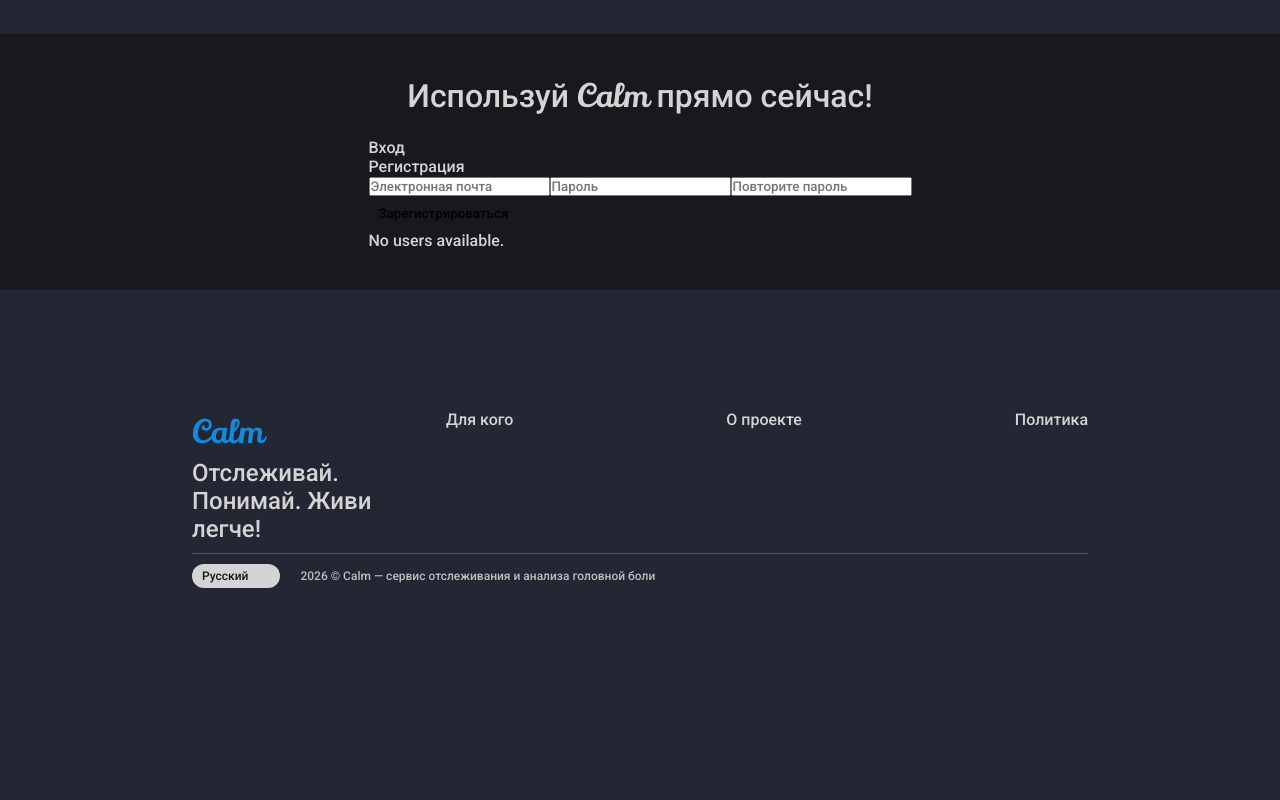
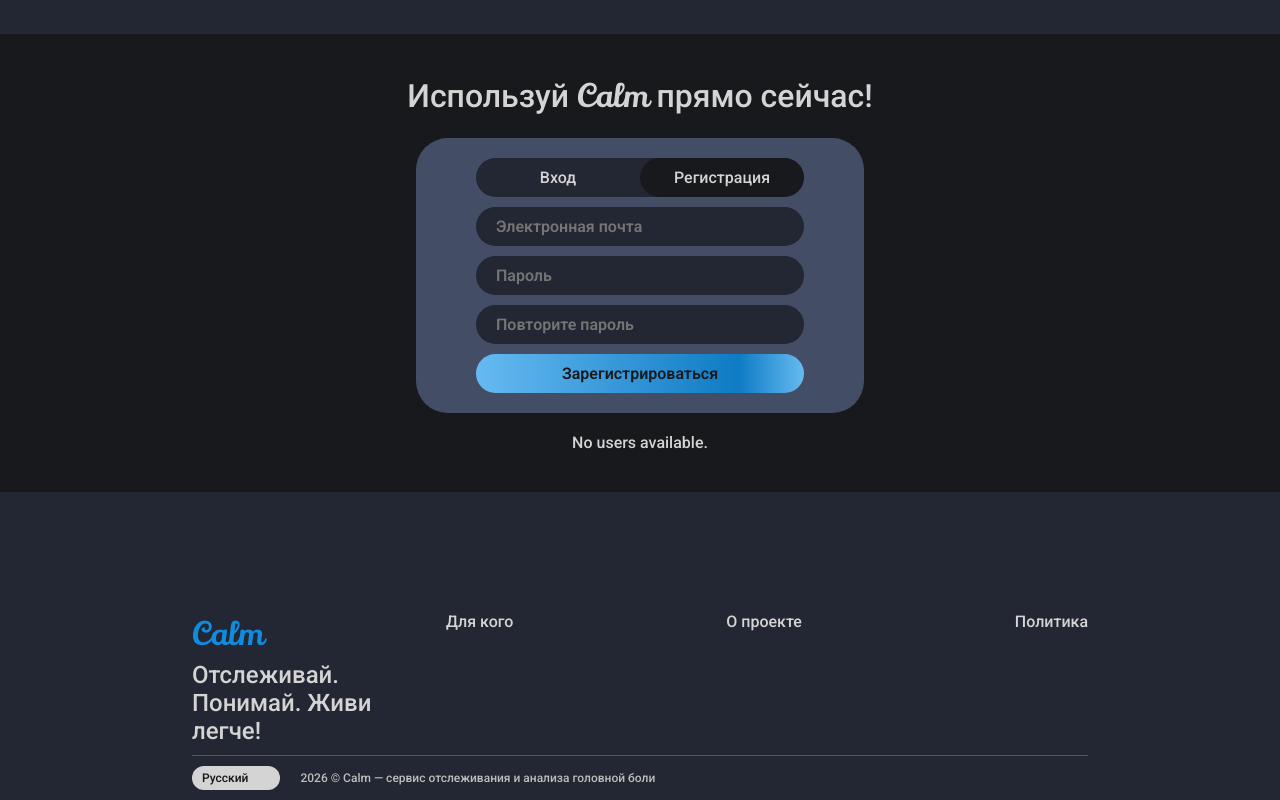
Before and after one commit to godmozzarella/calm-project, a React (Vite) app: page / in a window 1280 px wide. Shown: the part 3331-4131 px from the top of the page. Before the commit the page ends 3929 px from the top, so only its background shows below. Built offline with nearby package versions, Linux system fonts and the light colour scheme; some icons are missing.

Commit message:
Добавил компонент формы регистрации и авторизации, и компонент поля ввода

```diff
--- a/src/components/AddUser/AddUser.jsx
+++ b/src/components/AddUser/AddUser.jsx
@@ -1,6 +1,6 @@
 import { useState } from 'react';
 
-import Form from '../Form/Form'
+import Form from '../RegAndLogForm/RegAndLogForm'
 
 const AddUser = (props) =>{
 
@@ -11,8 +11,6 @@ const AddUser = (props) =>{
     const [password, setPassword] = useState('');
     const [confirmPassword, setConfirmPassword] = useState('');
     const [email, setEmail] = useState('');
-
-    const [activeTab, setActiveTab] = useState('register');
 
 
     const handleAdd = (e) => {
@@ -35,57 +33,15 @@ const AddUser = (props) =>{
     };
 
     return (
-        <div className="auth-wrapper" onSubmit={handleAdd}>
-            <div className="tab-switcher">
-                <div
-                    className={`tab ${activeTab === 'login' ? 'active' : ''}`}
-                    onClick={() => setActiveTab('login')}
-                >
-                    Вход
-                </div>
-                <div
-                    className={`tab ${activeTab === 'register' ? 'active' : ''}`}
-                    onClick={() => setActiveTab('register')}
-                >
-                    Регистрация
-                </div>
-                <div className="tab-slider" style={{ left: activeTab === 'register' ? '50%' : '0%' }}></div>
-            </div>
-
-
-            {activeTab === 'register' && ( <form>
-                <input  type="email"
-                        placeholder="Электронная почта"
-                        value={email}
-                        onChange={(e) => setEmail(e.target.value)}/>
-                <input  type="password"
-                        placeholder="Пароль"
-                        value={password}
-                        onChange={(e) => setPassword(e.target.value)}/>
-                <input  type="password"
-                        placeholder="Повторите пароль"
-                        value={confirmPassword}
-                        onChange={(e) => setConfirmPassword(e.target.value)}/>
-                <button className='contrast-btn'>Зарегистрироваться</button>
-
-            </form>
-            )}
-
-            {activeTab === 'login' && ( <form>
-
-                <Form/>
-                <input  type="email"
-                        placeholder="Электронная почта"
-                        value={email}
-                        onChange={(e) => setEmail(e.target.value)}/>
-                <input  type="text"
-                        placeholder="Пароль"
-                        value={password}
-                        onChange={(e) => setPassword(e.target.value)}/>
-                <button className='contrast-btn'>Войти</button>
-            </form>
-            )}
-        </div>
+        <Form
+            handleAdd={handleAdd}
+            email={email}
+            setEmail={(e) => setEmail(e.target.value)}
+            password={password}
+            setPassword={(e) => setPassword(e.target.value)}
+            confirmPassword={confirmPassword}
+            setConfirmPassword={(e) => setConfirmPassword(e.target.value)}
+        />
     );
 }
 
--- a/src/components/AddUser/AddUser.module.scss
+++ b/src/components/AddUser/AddUser.module.scss
@@ -1,5 +1 @@
 @use '../../styles/globals.scss' as *;
-
-.inputB{
-	background-color: #c90000;
-}
--- a/src/components/AddUserSection/AddUserSection.jsx
+++ b/src/components/AddUserSection/AddUserSection.jsx
@@ -21,14 +21,14 @@ const AddUserSection = () => {
 	}
 
 	return (
-		<div>
+		<>
 			<AddUser addUser={addUser} />
 			<Users
 				users={users}
 				editUser={editUser}
 				deleteUser={deleteUser}
 			/>
-		</div>
+		</>
 	)
 }
 
--- a/src/components/Form/Form.jsx
+++ /dev/null
@@ -1,16 +0,0 @@
-import Button from '../Button/Button'
-import Input from '../Input/Input'
-
-// import s from './IndexPage.module.scss'
-
-const Form = () => {
-    return (
-        <form>
-						<Input placeholder="Email" />
-            <Input placeholder="Password" />
-            <Button />
-        </form>
-    )
-}
-
-export default Form
--- a/src/components/Input/Input.jsx
+++ b/src/components/Input/Input.jsx
@@ -1,20 +1,23 @@
-// import s from './IndexPage.module.scss'
+import s from './Input.module.scss'
 
 const Input = (props) =>{
 
 	const {
 		id,
-		className = '',
-		placeholder
-
+		type,
+		placeholder,
+		value,
+		onChange,
 	} = props;
 
 	return(
 		<input
+			classname={s.input}
 			id={id}
-			className={`${className}`}
-			action=""
 			placeholder={placeholder}
+			type={type}
+			value={value}
+			onChange={onChange}
 		/>
 	);
 }
--- a/src/components/Input/Input.module.scss
+++ b/src/components/Input/Input.module.scss
@@ -1,3 +1,25 @@
-.inputB{
-	background-color: #c90000;
+@use '../../styles/globals.scss' as *;
+
+input{
+
+    padding: 10px 20px;
+    border-radius: 32px;
+
+    font-size: 1rem;
+    font-family: 'Roboto', Arial, sans-serif;
+    font-weight: $fw-semibold;
+
+    background-color: $main-color;
+    color: $fc-main;
+    border: none;
+    outline: none;
 }
+
+input[type="email"] {
+    appearance: none;
+    -webkit-appearance: none;
+}
+
+input[type="email"] {
+    -moz-appearance: textfield;
+}
--- /dev/null
+++ b/src/components/RegAndLogForm/RegAndLogForm.jsx
@@ -0,0 +1,90 @@
+import Button from '../Button/Button'
+import Input from '../Input/Input'
+import { useState } from 'react';
+
+
+import s from './RegAndLogForm.module.scss'
+
+const Form = (props) => {
+    const {
+        handleAdd,
+        email,
+        setEmail,
+        password,
+        setPassword,
+        confirmPassword,
+        setConfirmPassword,
+    } = props
+
+    const [activeTab, setActiveTab] = useState('register');
+
+    return (
+        <div className={s.authWrapper} onSubmit={handleAdd}>
+            <div className={s.tabSwitcher}>
+                <div
+                    className={`${s.tab} ${activeTab === 'login' ? 'active' : ''}`}
+                    onClick={() => setActiveTab('login')}
+                >
+                    Вход
+                </div>
+                <div
+                    className={`${s.tab} ${activeTab === 'register' ? 'active' : ''}`}
+                    onClick={() => setActiveTab('register')}
+                >
+                    Регистрация
+                </div>
+                <div className={s.tabSlider} style={{ left: activeTab === 'register' ? '50%' : '0%' }}></div>
+            </div>
+
+
+            {activeTab === 'register' && ( <form>
+                <Input  type="email"
+                        placeholder="Электронная почта"
+                        value={email}
+                        onChange={setEmail}/>
+                <Input  type="password"
+                        placeholder="Пароль"
+                        value={password}
+                        onChange={setPassword}/>
+                <Input  type="password"
+                        placeholder="Повторите пароль"
+                        value={confirmPassword}
+                        onChange={setConfirmPassword}/>
+                <Button
+                        colored
+                        children={
+                        <p className={s.buttonText}>Зарегистрироваться</p>
+                    }
+                />
+            </form>
+            )}
+
+            {activeTab === 'login' && (
+                <form>
+                    <Input
+                        id="email"
+                        type="email"
+                        placeholder="Электронная почта"
+                        value={email}
+                        onChange={setEmail}
+                    />
+                    <Input
+                        id="password"
+                        type="password"
+                        placeholder="Пароль"
+                        value={password}
+                        onChange={setPassword}
+                    />
+                    <Button
+                        colored
+                        children={
+                            <p className={s.buttonText}>Войти</p>
+                        }
+                    />
+                </form>
+            )}
+        </div>
+    )
+}
+
+export default Form
--- /dev/null
+++ b/src/components/RegAndLogForm/RegAndLogForm.module.scss
@@ -0,0 +1,56 @@
+@use '../../styles/globals.scss' as *;
+
+
+form {
+    display: flex;
+    flex-direction: column;
+    justify-content: center;
+    gap: 10px;
+}
+
+.authWrapper {
+    display: flex;
+    flex-direction: column;
+    width: 50%;
+
+    padding: 20px 60px;
+    border-radius: 32px;
+    background-color: $block-color;
+    position: relative;
+}
+
+.tabSwitcher {
+    display: flex;
+    position: relative;
+    background-color: $main-color;
+    border-radius: 32px;
+    margin-bottom: 10px;
+
+    overflow: hidden;
+    cursor: pointer;
+}
+
+.tab {
+    flex: 1;
+    text-align: center;
+    padding: 10px 20px;
+    z-index: 2;
+    transition: color 0.3s ease;
+}
+
+.tabSlider {
+    position: absolute;
+    top: 0;
+    bottom: 0;
+    width: 50%;
+    background-color: $secondary-color;
+    border-radius: 32px;
+    transition: left 0.3s ease;
+    z-index: 1;
+}
+
+.buttonText{
+    font-size: 1rem;
+    font-family: 'Roboto', Arial, sans-serif;
+    font-weight: $fw-semibold;
+}
```
Also changed, not shown: src/components/Form/Form.modules.scss (deleted).
